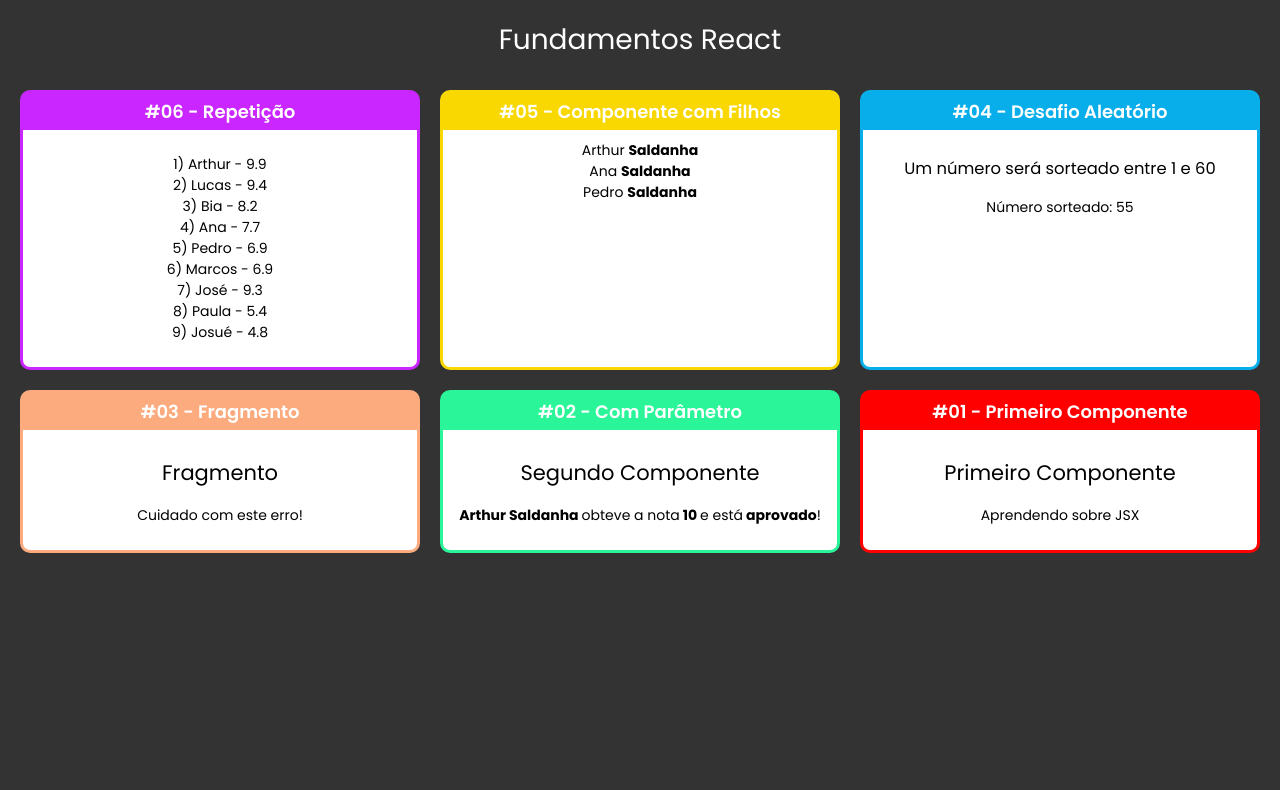
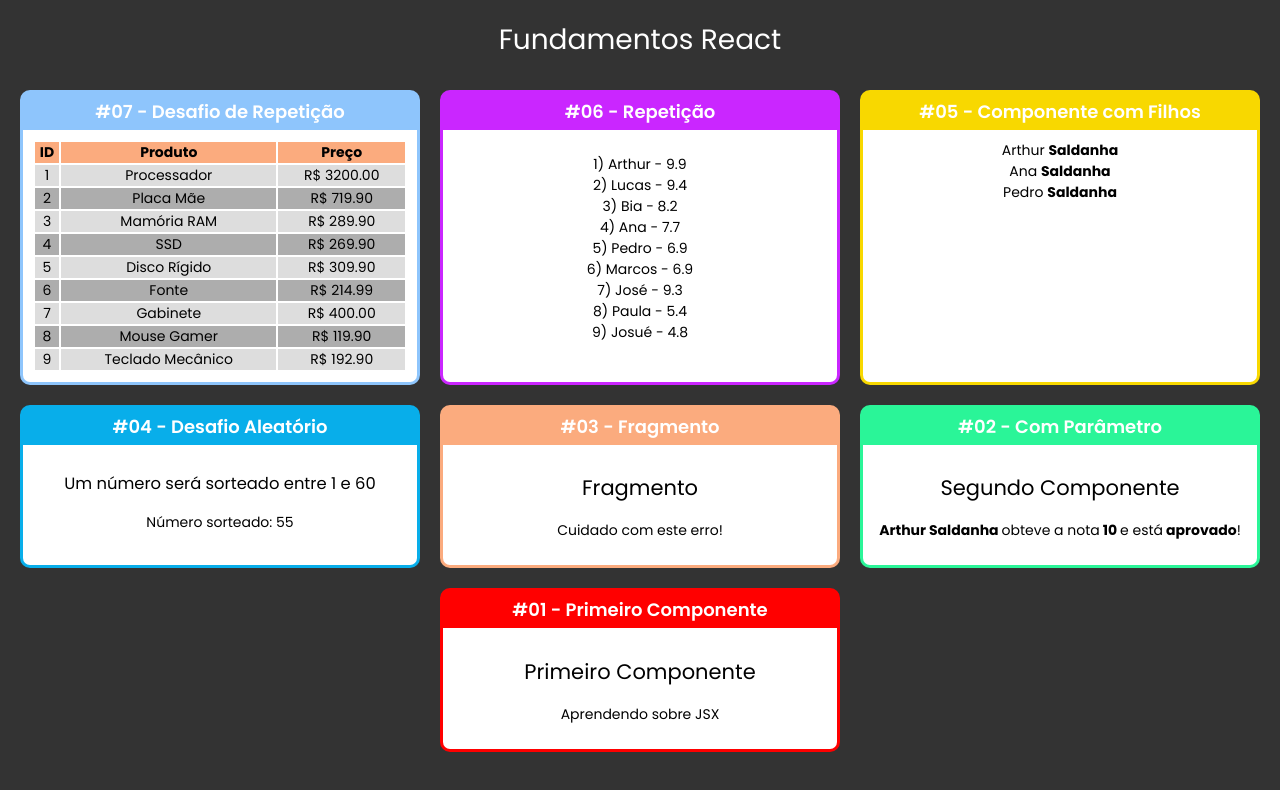
Before and after one commit to arthursaldanha/Learning-ReactJS, a React (Create React App) app: page / in a window 1280 px wide. Shown: the top 790 px of the page. Built offline with nearby package versions, Linux system fonts and the light colour scheme.

Commit message:
Realização do Desafio de Repetição

```diff
--- a/src/App.jsx
+++ b/src/App.jsx
@@ -2,6 +2,7 @@ import React from 'react';
 import "./App.css"
 
 import Card from "./components/layout/Card.jsx";
+import TabelaProdutos from "./components/repeticao/Produtos";
 import ListaAlunos from './components/repeticao/ListaAlunos';
 import Familia from "./components/basics/Familia.jsx";
 import FamiliaMembro from "./components/basics/FamiliaMembro.jsx";
@@ -16,6 +17,10 @@ const App = (props) => {
          <h1>Fundamentos React</h1>
 
          <div className="Cards">
+            <Card titulo="#07 - Desafio de Repetição" color="#8EC5FC">
+               <TabelaProdutos></TabelaProdutos>
+            </Card>
+
             <Card titulo="#06 - Repetição" color="#CA26FF">
                <ListaAlunos></ListaAlunos>
             </Card>
--- /dev/null
+++ b/src/components/repeticao/Produto.css
@@ -0,0 +1,15 @@
+.Produtos table {
+   width: 100%;
+}
+
+.Produtos th {
+   background-color: #FBAB7E;
+}
+
+.Produtos .Par {
+   background-color: #ddd;
+}
+
+.Produtos .Impar {
+   background-color: #adadad;
+}
--- /dev/null
+++ b/src/components/repeticao/Produtos.jsx
@@ -0,0 +1,37 @@
+import React from 'react';
+import produtos from '../../data/produtos.js'
+import "./Produto.css"
+
+const TabelaProdutos = (props) => {
+
+   function getLinhas() {
+      return produtos.map((produto, index) => {
+         return (
+            <tr key={produto.id} className={index % 2 === 0 ? "Par" : "Impar"}>
+               <td>{produto.id}</td>
+               <td>{produto.nome}</td>
+               <td>R$ {produto.preco.toFixed(2)}</td>
+            </tr>
+         )
+      })
+   }
+
+   return (
+      <div className="Produtos">
+         <table>
+            <thead>
+               <tr>
+                  <th>ID</th>
+                  <th>Produto</th>
+                  <th>Preço</th>
+               </tr>
+            </thead>
+            <tbody>
+               {getLinhas()}
+            </tbody>
+         </table>
+      </div>
+   );
+}
+
+export default TabelaProdutos;
--- /dev/null
+++ b/src/data/produtos.js
@@ -0,0 +1,13 @@
+const produtos = [
+   { id: 1, nome: "Processador", preco: 3200.00 },
+   { id: 2, nome: "Placa Mãe", preco: 719.90 },
+   { id: 3, nome: "Mamória RAM", preco: 289.90 },
+   { id: 4, nome: "SSD", preco: 269.90 },
+   { id: 5, nome: "Disco Rígido", preco: 309.90 },
+   { id: 6, nome: "Fonte", preco: 214.99 },
+   { id: 7, nome: "Gabinete", preco: 400.00 },
+   { id: 8, nome: "Mouse Gamer", preco: 119.90 },
+   { id: 9, nome: "Teclado Mecânico", preco: 192.90 },
+];
+
+export default produtos;
```
